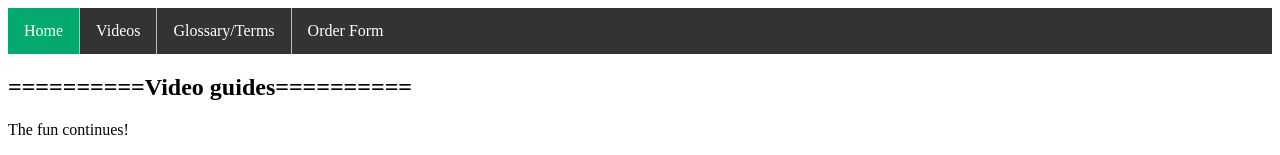
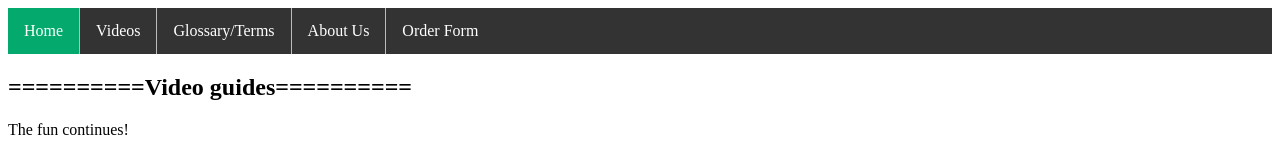
Before and after one commit to FelizCaballero/Multimedia.html, a plain HTML site: page index.html in a window 1280 px wide. Shown: the top 155 px of the page. Drawn offline with Linux system fonts and the light colour scheme.

Commit message:
Update index.html

```diff
--- a/index.html
+++ b/index.html
@@ -44,6 +44,7 @@ li a:hover {
   <li><a class="active" href="https://felizcaballero.github.io/">Home</a></li>
   <li><a href="https://felizcaballero.github.io/Multimedia.html/">Videos</a></li>
   <li><a href="https://felizcaballero.github.io/Terms-Text.html/">Glossary/Terms</a></li>
+  <li><a href="https://felizcaballero.github.io/AboutUs.html/">About Us</a></li>
   <li><a href="https://felizcaballero.github.io/OrderForm.github.io/">Order Form</a></li>
 </ul>
 <h2>==========Video guides==========</h2>
```
